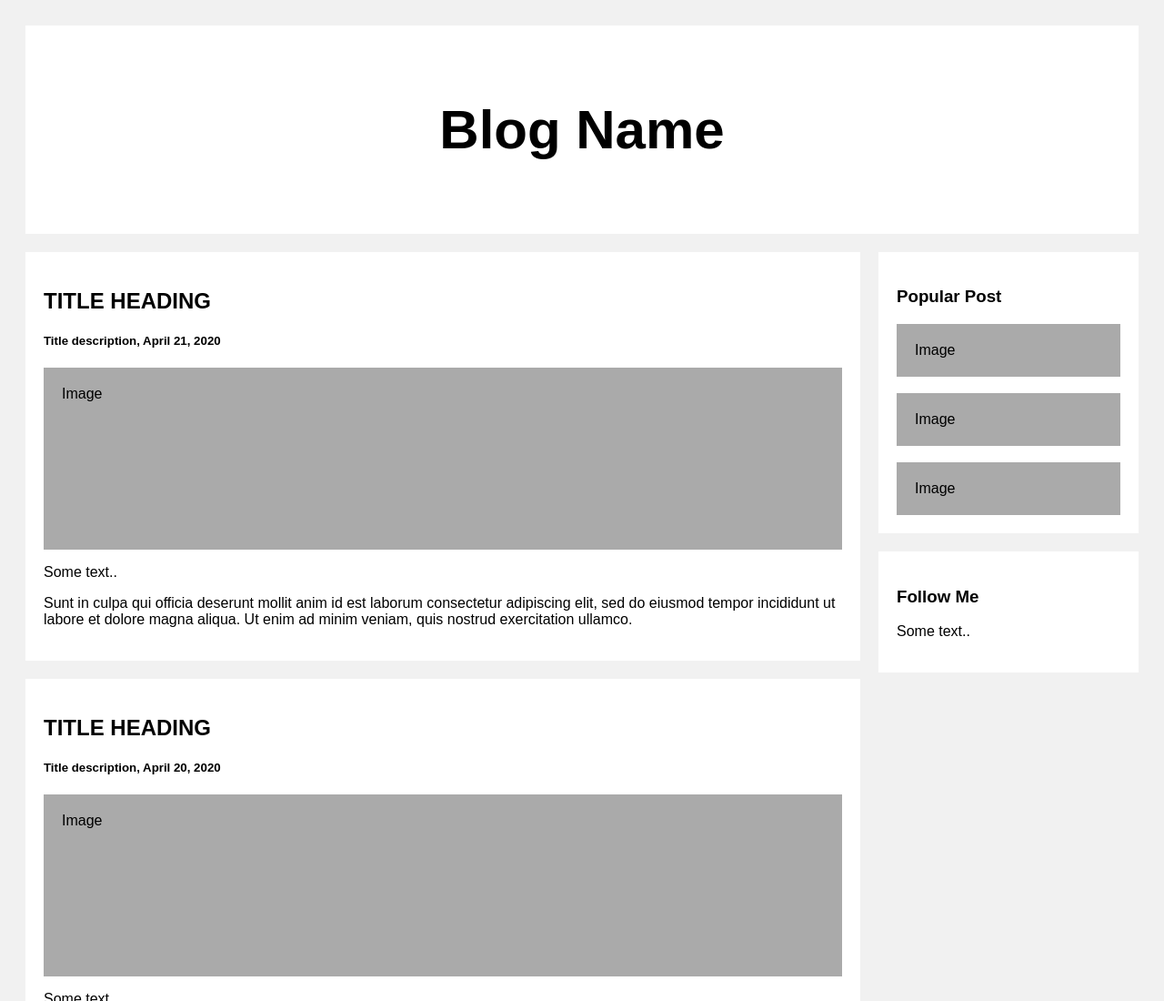
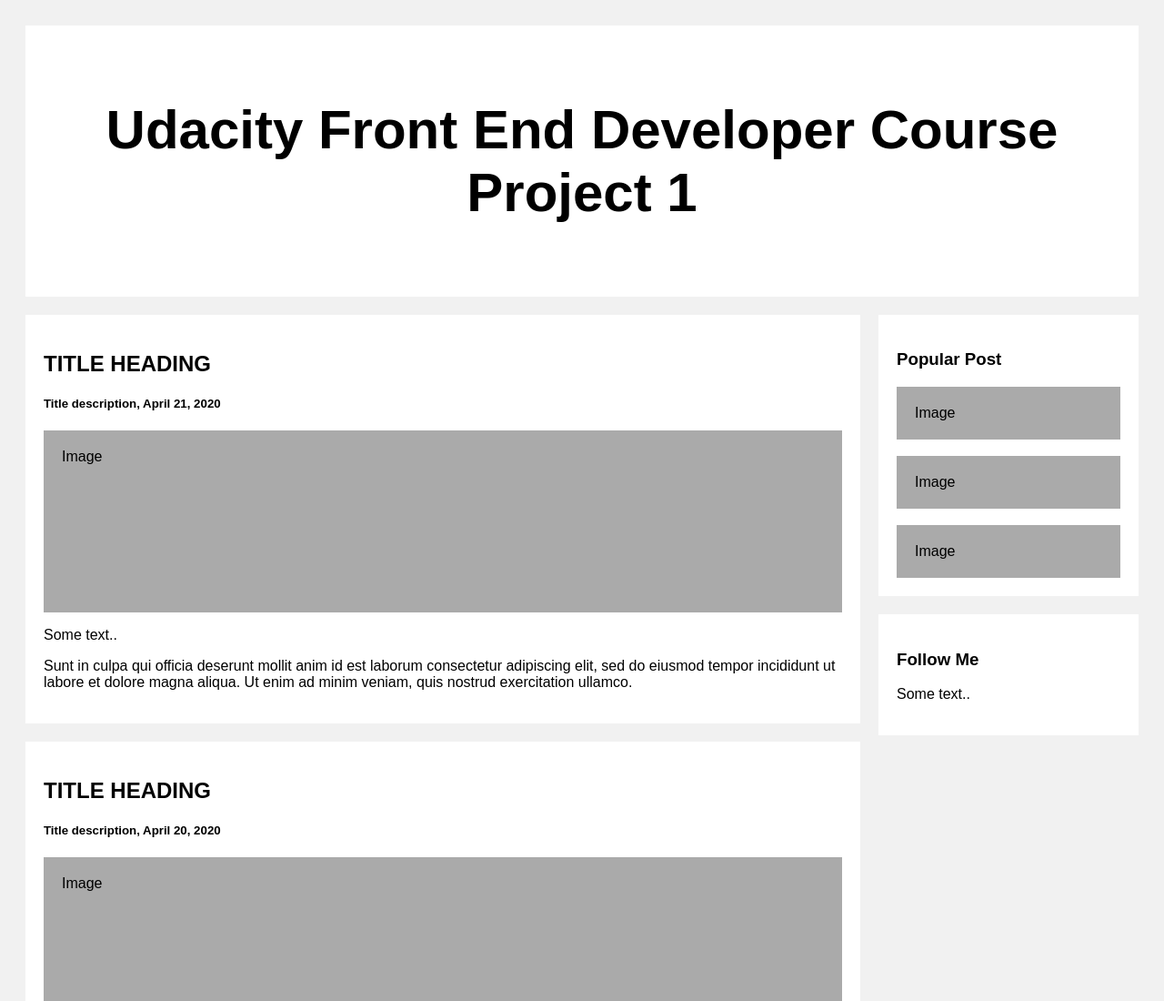
Before and after one commit to togi2benji/PersonalBlog, a plain HTML site: page index.html in a window 1280 px wide. Shown: the top 1100 px of the page at 91% size. Drawn offline with Linux system fonts and the light colour scheme.

Commit message:
Update index.html
Updated header h2

```diff
--- a/index.html
+++ b/index.html
@@ -4,12 +4,12 @@
   <head>
     <meta charset="utf-8">
     <meta name="viewport" content="width=device-width, intial-scale=1">
-    <title>Blog Page</title>
+    <title>Togi's Blog Page</title>
     <link rel="stylesheet" href="styles.css">
   </head>
   <body>
     <div class="header">
-      <h2>Blog Name</h2>
+      <h2>Udacity Front End Developer Course Project 1</h2>
     </div>
 
     <div class="row">
```
